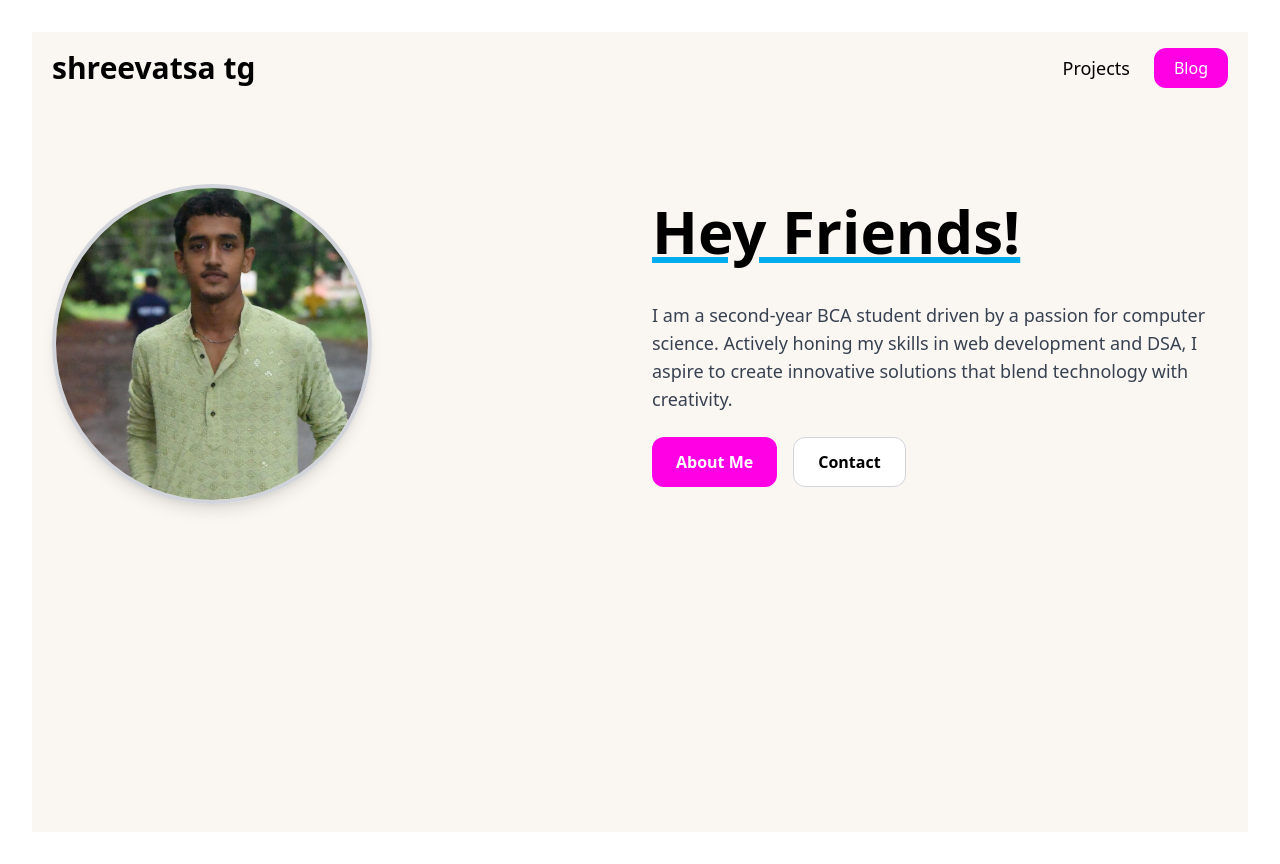
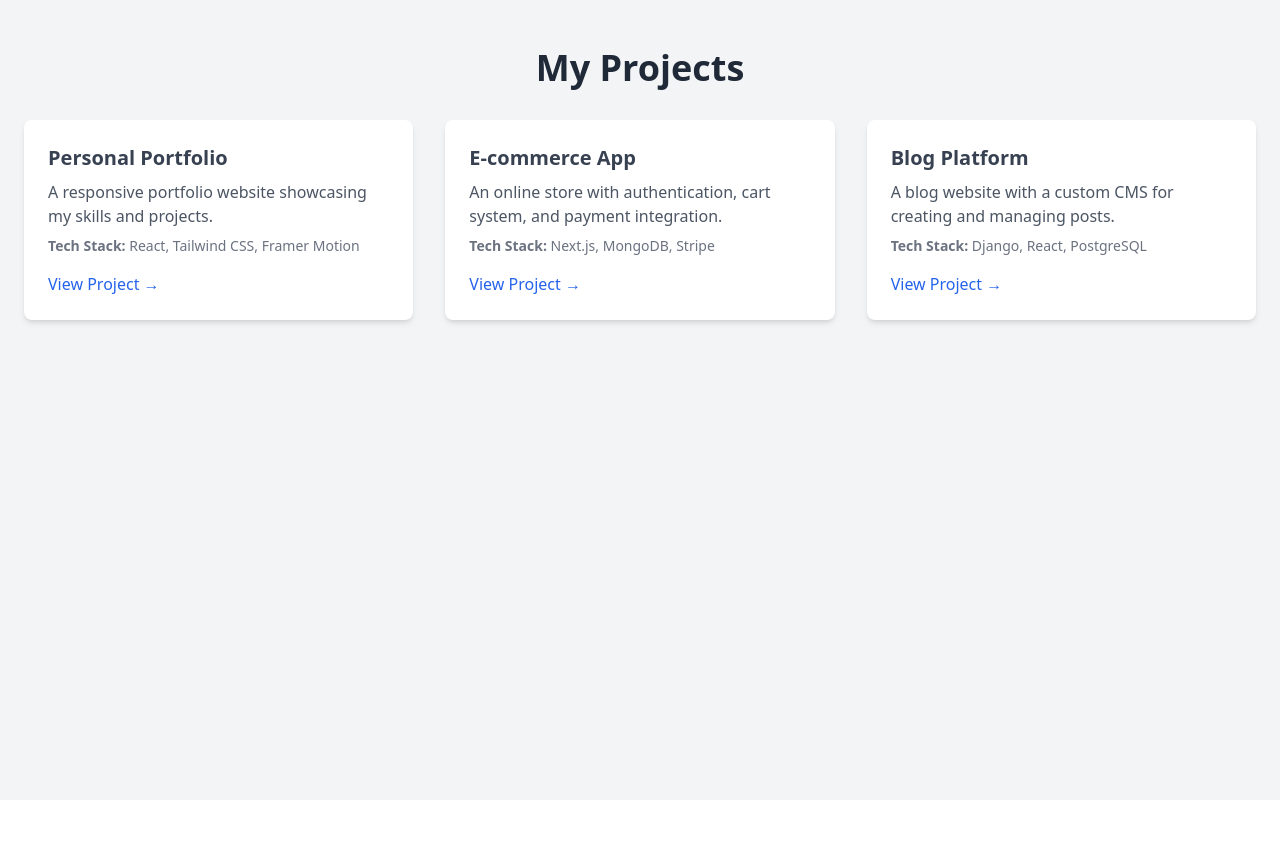
Before and after one commit to Shreevatsatg/shreevatsatg.com, a React (Vite) app: page /projects in a window 1280 px wide. After the commit the page ends 800 px from the top, so only its background shows below. Built offline with nearby package versions, Linux system fonts and the light colour scheme.

Commit message:
added all additional pages

```diff
--- a/src/App.jsx
+++ b/src/App.jsx
@@ -1,12 +1,22 @@
-import './App.css'
-import HeroSection from './pages/homepage'
+import { BrowserRouter as Router, Routes, Route } from "react-router-dom";
+import Home from "./pages/Home";  // Import Home page
+import Blog from "./pages/Blog";  // Import Blog page
+import About from "./pages/about"; // Import About page
+import Projects from "./pages/projects";//import projects page
+import Contact from "./pages/contact";//import contact page
 
 function App() {
   return (
-    <>
-<HeroSection/>
-    </>
-  )
+    <Router>
+      <Routes>
+        <Route path="/" element={<Home />} />  {/* Home page at "/" */}
+        <Route path="/blog" element={<Blog />} />  {/* Blog page at "/blog" */}
+        <Route path="/about" element={<About />} />  {/* About page at "/about" */}
+        <Route path="/projects" element={<Projects />} />{/* project page at "/project" */}
+        <Route path="/contact" element={<Contact />} />{/* contact page at "/contact" */}
+      </Routes>
+    </Router>
+  );
 }
 
-export default App
+export default App;
--- a/src/pages/about.jsx
+++ b/src/pages/about.jsx
@@ -0,0 +1,33 @@
+const About = () => {
+    return (
+      <div className="min-h-screen flex flex-col items-center justify-center bg-gray-100 p-6">
+        <div className="bg-white shadow-lg rounded-2xl p-8 max-w-2xl text-center">
+          <h1 className="text-4xl font-bold text-gray-800 mb-4 animate-fadeIn">
+            About me
+          </h1>
+          <p className="text-gray-600 text-lg">
+            Welcome to our blog! We are passionate about **web development**, **programming**, and **technology**.
+            Our goal is to share **valuable knowledge** and **help developers** grow in their journey.
+          </p>
+
+          <div className="mt-6">
+            <h2 className="text-2xl font-semibold text-gray-700 mb-2">What We Do</h2>
+            <ul className="text-gray-600">
+              <li>✅ Web Development Tutorials</li>
+              <li>✅ Programming Guides</li>
+              <li>✅ Tech Insights & Trends</li>
+              <li>✅ Open Source Contributions</li>
+            </ul>
+          </div>
+
+          <div className="mt-8">
+            <a href="/" className="px-6 py-3 bg-blue-600 text-white rounded-full shadow-lg hover:bg-blue-700 transition">
+              Back to Home
+            </a>
+          </div>
+        </div>
+      </div>
+    );
+  };
+
+  export default About;
--- a/src/pages/blog.jsx
+++ b/src/pages/blog.jsx
@@ -0,0 +1,44 @@
+import { Link } from "react-router-dom";
+
+export default function Blog() {
+  return (
+    <div className="min-h-screen bg-gray-100 p-6">
+      {/* Navbar */}
+      <nav className="container mx-auto flex justify-between items-center py-4">
+        <a className="text-3xl font-bold" href="/">shreevatsa tg</a>
+        <ul className="flex space-x-6 text-lg">
+          <li><Link to="/projects" className="text-lg font-medium">Projects</Link></li>
+          <li><Link to="/" className="mt-4 inline-block bg-blue-500 text-white px-4 py-2 rounded-lg">
+        Go to Home
+      </Link></li>
+        </ul>
+      </nav>
+
+      {/* Blog Header */}
+      <header className="container mx-auto text-center py-12">
+        <h1 className="text-5xl font-extrabold">My Blog</h1>
+        <p className="mt-4 text-lg text-gray-600">Sharing my journey in tech, coding, and creativity.</p>
+      </header>
+
+      {/* Featured Blog Post */}
+      <section className="container mx-auto max-w-4xl bg-white p-6 rounded-lg shadow-md">
+        <img className="w-full h-64 object-cover rounded-lg" src="/featured-blog.jpg" alt="Featured Blog" />
+        <h2 className="text-3xl font-bold mt-4">Featured Blog Post</h2>
+        <p className="mt-2 text-gray-600">An exciting post about my recent project and learnings.</p>
+        <Link to="/blog/featured" className="mt-4 inline-block text-[#FF00E5] font-semibold">Read More →</Link>
+      </section>
+
+      {/* Blog Posts Grid */}
+      <section className="container mx-auto grid md:grid-cols-2 lg:grid-cols-3 gap-6 mt-12">
+        {[1, 2, 3, 4, 5, 6].map((post) => (
+          <div key={post} className="bg-white p-4 rounded-lg shadow-md">
+            <img className="w-full h-40 object-cover rounded-lg" src={`/blog-thumbnail-${post}.jpg`} alt={`Blog ${post}`} />
+            <h3 className="text-2xl font-bold mt-2">Blog Post {post}</h3>
+            <p className="text-gray-600 mt-1">A short preview of the blog post content...</p>
+            <Link to={`/blog/post-${post}`} className="mt-2 inline-block text-[#FF00E5] font-semibold">Read More →</Link>
+          </div>
+        ))}
+      </section>
+    </div>
+  );
+}
--- /dev/null
+++ b/src/pages/contact.jsx
@@ -0,0 +1,91 @@
+import { useState } from "react";
+
+const Contact = () => {
+  const [formData, setFormData] = useState({
+    name: "",
+    email: "",
+    message: "",
+  });
+
+  const handleChange = (e) => {
+    setFormData({ ...formData, [e.target.name]: e.target.value });
+  };
+
+  const handleSubmit = (e) => {
+    e.preventDefault();
+    console.log("Form submitted:", formData);
+    alert("Message sent successfully!");
+  };
+
+  return (
+    <div className="min-h-screen bg-gray-100 flex items-center justify-center p-6">
+      <div className="bg-white shadow-lg rounded-2xl p-8 max-w-2xl w-full">
+        <h2 className="text-3xl font-bold text-center text-gray-800 mb-6">Contact Me</h2>
+
+        <form onSubmit={handleSubmit} className="space-y-4">
+          <div>
+            <label className="block text-gray-700 font-semibold">Name</label>
+            <input
+              type="text"
+              name="name"
+              value={formData.name}
+              onChange={handleChange}
+              className="w-full p-3 border rounded-lg focus:ring-2 focus:ring-blue-400"
+              placeholder="Enter your name"
+              required
+            />
+          </div>
+
+          <div>
+            <label className="block text-gray-700 font-semibold">Email</label>
+            <input
+              type="email"
+              name="email"
+              value={formData.email}
+              onChange={handleChange}
+              className="w-full p-3 border rounded-lg focus:ring-2 focus:ring-blue-400"
+              placeholder="Enter your email"
+              required
+            />
+          </div>
+
+          <div>
+            <label className="block text-gray-700 font-semibold">Message</label>
+            <textarea
+              name="message"
+              value={formData.message}
+              onChange={handleChange}
+              className="w-full p-3 border rounded-lg focus:ring-2 focus:ring-blue-400"
+              rows="4"
+              placeholder="Write your message..."
+              required
+            />
+          </div>
+
+          <button
+            type="submit"
+            className="w-full bg-blue-600 text-white p-3 rounded-lg hover:bg-blue-700 transition">
+            Send Message
+          </button>
+        </form>
+
+        <div className="mt-6 text-center">
+          <p className="text-gray-700">Or reach out via:</p>
+          <p className="text-gray-800 font-semibold">📧 Email: <a href="mailto:your@email.com" className="text-blue-600">your@email.com</a></p>
+          <p className="text-gray-800 font-semibold">📞 Phone: <a href="tel:+1234567890" className="text-blue-600">+123 456 7890</a></p>
+
+          <div className="flex justify-center space-x-4 mt-4">
+            <a href="https://github.com/yourusername" target="_blank" rel="noopener noreferrer" className="text-gray-700 hover:text-blue-500 text-xl">
+              🔗 GitHub
+            </a>
+            <a href="https://linkedin.com/in/yourusername" target="_blank" rel="noopener noreferrer" className="text-gray-700 hover:text-blue-500 text-xl">
+              🔗 LinkedIn
+            </a>
+          </div>
+        </div>
+      </div>
+    </div>
+  );
+};
+
+export default Contact;
--- a/src/pages/homepage.jsx
+++ b/src/pages/home.jsx
@@ -1,12 +1,18 @@
-export default function HeroSection() {
+import { useNavigate } from "react-router-dom";
+import { Link } from "react-router";
+
+
+
+export default function Home() {
+  const navigate = useNavigate();
   return (
     <div className="relative min-h-screen overflow-hidden bg-[#FAF7F2]">
       {/* Navbar */}
       <nav className="container mx-auto flex items-center justify-between px-5 py-4">
         <div className="text-3xl font-bold">shreevatsa tg</div>
         <div className="flex items-center gap-6">
-          <a href="#projects" className="text-lg font-medium">Projects</a>
-          <button className="bg-[#FF00E5] text-white px-5 py-2 rounded-xl font-medium">
+          <Link to="/projects" className="text-lg font-medium">Projects</Link>
+          <button className="bg-[#FF00E5] text-white px-5 py-2 rounded-xl font-medium" onClick={() => navigate("/blog")}>
             Blog
           </button>
         </div>
@@ -31,10 +37,10 @@ export default function HeroSection() {
             blend technology with creativity.
           </p>
           <div className="mt-6 flex gap-4 justify-center sm:justify-start">
-            <button className="bg-[#FF00E5] text-white px-6 py-3 rounded-xl font-semibold">
+            <button className="bg-[#FF00E5] text-white px-6 py-3 rounded-xl font-semibold"onClick={() => navigate("/about")}>
               About Me
             </button>
-            <button className="bg-white border border-gray-300 px-6 py-3 rounded-xl font-semibold">
+            <button className="bg-white border border-gray-300 px-6 py-3 rounded-xl font-semibold" onClick={() => navigate("/contact")}>
               Contact
             </button>
           </div>
--- a/src/pages/projects.jsx
+++ b/src/pages/projects.jsx
@@ -0,0 +1,52 @@
+const projects = [
+    {
+      title: "Personal Portfolio",
+      description: "A responsive portfolio website showcasing my skills and projects.",
+      tech: ["React", "Tailwind CSS", "Framer Motion"],
+      link: "https://yourportfolio.com",
+    },
+    {
+      title: "E-commerce App",
+      description: "An online store with authentication, cart system, and payment integration.",
+      tech: ["Next.js", "MongoDB", "Stripe"],
+      link: "https://myecommerceapp.com",
+    },
+    {
+      title: "Blog Platform",
+      description: "A blog website with a custom CMS for creating and managing posts.",
+      tech: ["Django", "React", "PostgreSQL"],
+      link: "https://myblog.com",
+    },
+  ];
+
+  const Projects = () => {
+    return (
+      <div className="min-h-screen bg-gray-100 py-12">
+        <div className="container mx-auto px-6">
+          <h1 className="text-4xl font-bold text-gray-800 text-center mb-8">My Projects</h1>
+
+          <div className="grid md:grid-cols-2 lg:grid-cols-3 gap-8">
+            {projects.map((project, index) => (
+              <div key={index} className="bg-white p-6 rounded-lg shadow-md hover:shadow-lg transition">
+                <h2 className="text-xl font-semibold text-gray-700">{project.title}</h2>
+                <p className="text-gray-600 mt-2">{project.description}</p>
+                <p className="text-sm text-gray-500 mt-2">
+                  <strong>Tech Stack:</strong> {project.tech.join(", ")}
+                </p>
+                <a
+                  href={project.link}
+                  target="_blank"
+                  rel="noopener noreferrer"
+                  className="inline-block mt-4 text-blue-600 hover:text-blue-800 font-medium"
+                >
+                  View Project →
+                </a>
+              </div>
+            ))}
+          </div>
+        </div>
+      </div>
+    );
+  };
+
+  export default Projects;
```
